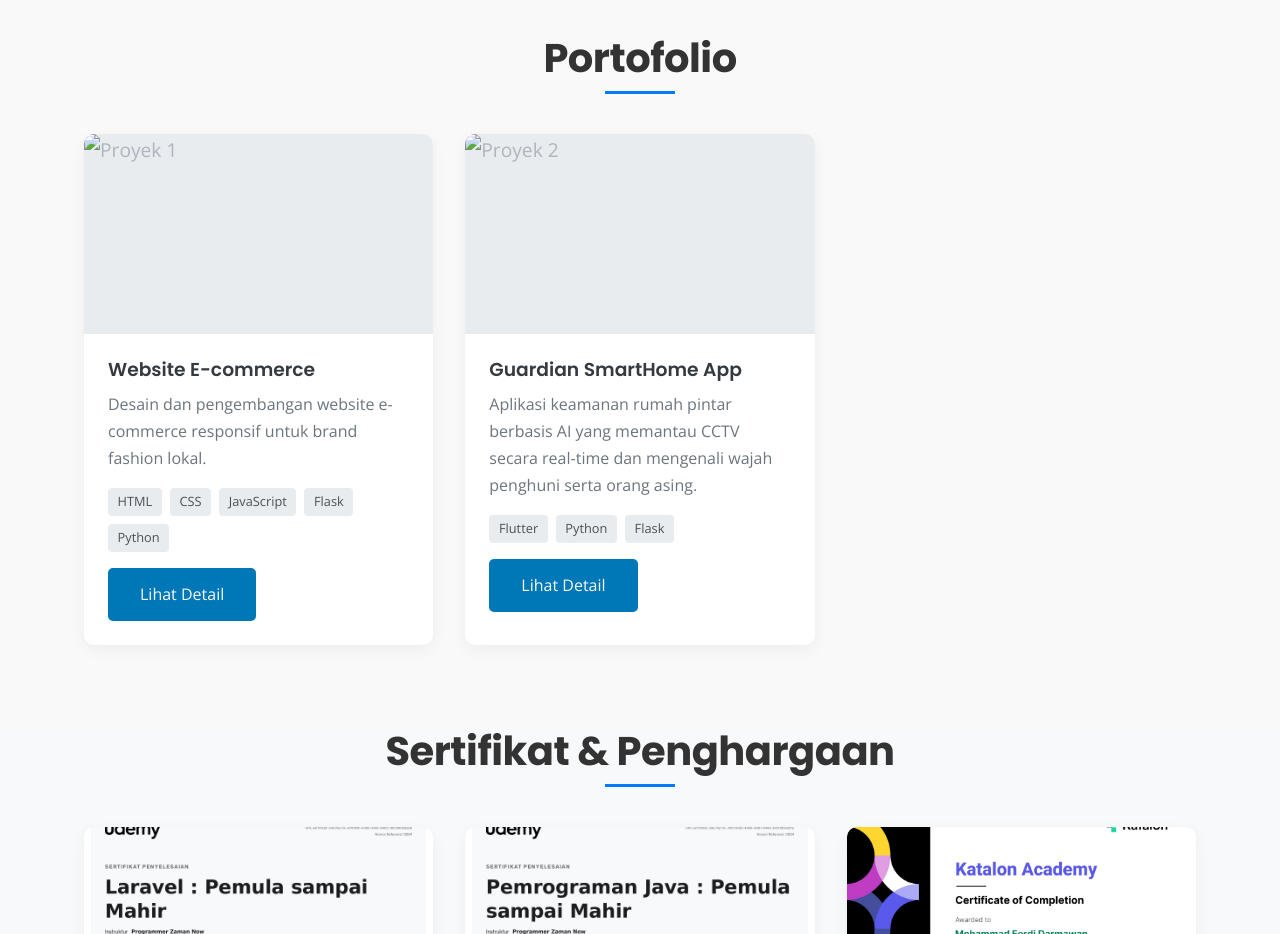
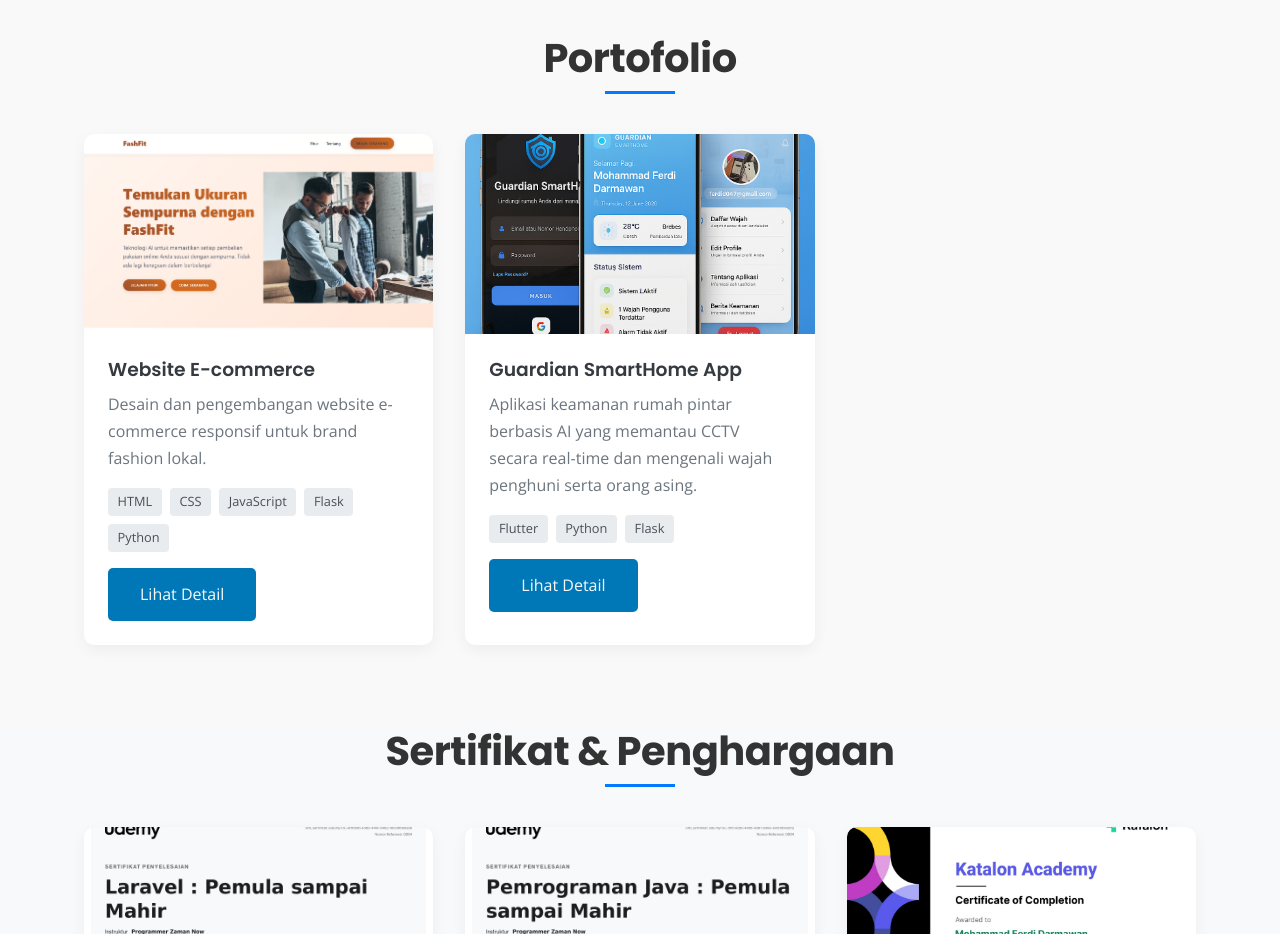
Before and after one commit to ferdiii778/MohammadFerdiDarmawan, a plain HTML site: page index.html in a window 1280 px wide. Shown: the part 2420-3354 px from the top of the page. Drawn offline with nearby package versions, Linux system fonts and the light colour scheme; a script that the page names is missing.

Commit message:
Update index.html

```diff
--- a/index.html
+++ b/index.html
@@ -143,7 +143,7 @@
                 <!-- Portfolio Item 1 -->
                 <div class="portfolio-item">
                     <div class="portfolio-img">
-                        <img src="static/image/fashfit/ecommerce.png" alt="Proyek 1">
+                        <img src="static/image/logo/fashfit.png" alt="Proyek 1">
                     </div>
                     <div class="portfolio-info">
                         <h3>Website E-commerce</h3>
@@ -180,7 +180,7 @@
                 <!-- Portfolio Item 3 -->
                 <div class="portfolio-item">
                     <div class="portfolio-img">
-                        <img src="static/image/guardiansmarthome/guardiansmarthomemockup.png" alt="Proyek 2">
+                        <img src="static/image/logo/guardiansmarthomemockup.png" alt="Proyek 2">
                     </div>
                     <div class="portfolio-info">
                         <h3>Guardian SmartHome App</h3>
```
